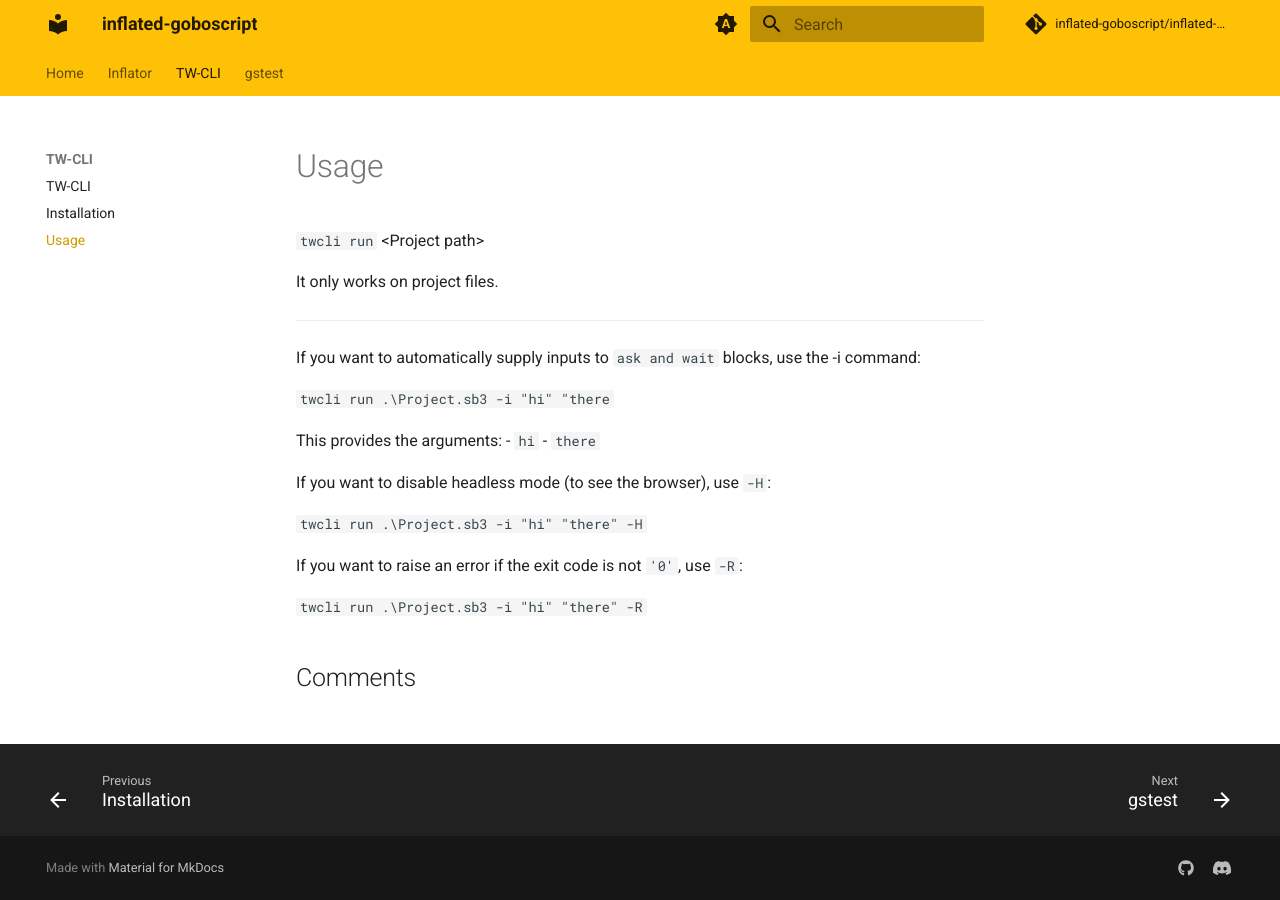
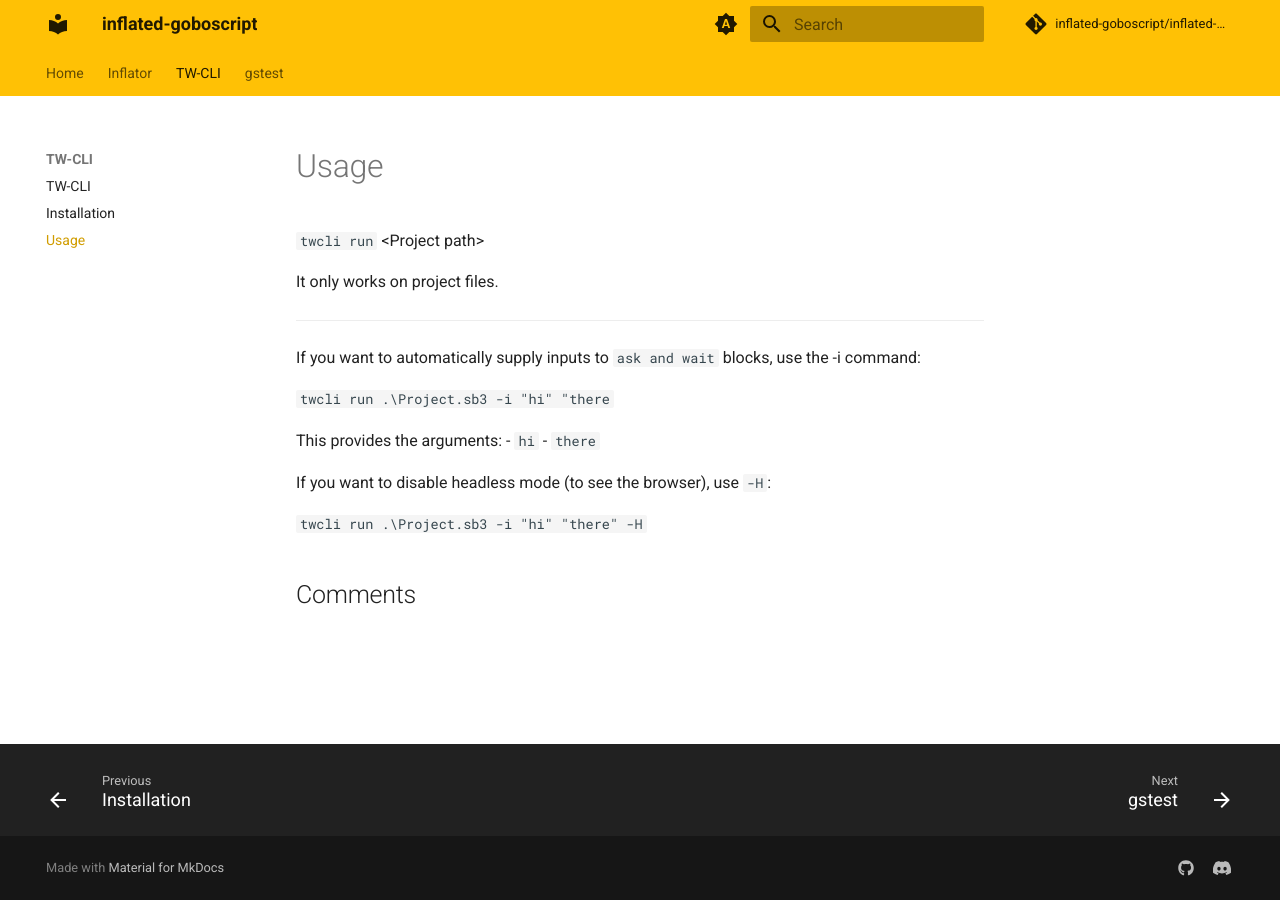
Before and after one commit to inflated-goboscript/inflated-goboscript.github.io, an MkDocs documentation site: the page built from docs/tw-cli/usage.md, in a window 1280 px wide. Built offline with MkDocs 1.6.1 and Material for MkDocs 9.7.7, drawn with Linux system fonts in a browser that asks for light colours; comment, search, counter and statistics services are not loaded.

Commit message:
remove -r flag

```diff
--- a/docs/tw-cli/usage.md
+++ b/docs/tw-cli/usage.md
@@ -17,7 +17,3 @@ This provides the arguments:
 If you want to disable headless mode (to see the browser), use `-H`:
 
 `twcli run .\Project.sb3 -i "hi" "there" -H`
-
-If you want to raise an error if the exit code is not `'0'`, use `-R`:
-
-`twcli run .\Project.sb3 -i "hi" "there" -R`
```
